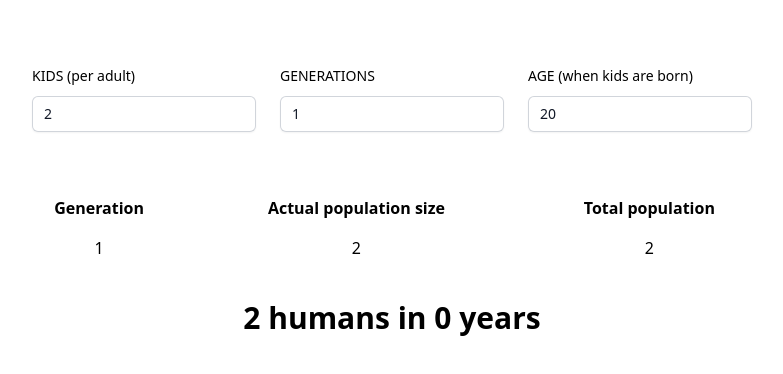
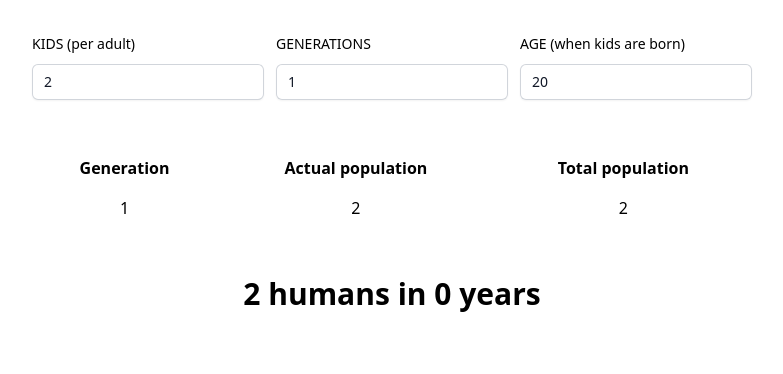
Before and after one commit to mike-tuxedo/population-calculator, a SvelteKit app: page / in a window 1280 px wide. Shown: the top 374 px of the page, without its empty margins (248-1031 px from the left). Built offline with nearby package versions, Linux system fonts and the light colour scheme.

Commit message:
Optimize styling

```diff
--- a/src/routes/+page.svelte
+++ b/src/routes/+page.svelte
@@ -4,16 +4,18 @@
 	let birthAge = $state(20);
 	let generations = $state(1);
 	let populationPerGeneration = $derived.by(() => {
-		const result = [{
+		const result = [
+			{
 				population: start,
 				currentGenerationPopulation: start
-		}];
+			}
+		];
 		if (generations === 1) return result;
 
-		for(let i = 1; i < generations; i++) {
-			const currentGenerationPopulation = result[i-1].currentGenerationPopulation * kids;
-			console.log(result[i-1].population);
-			const population = result[i-1].population + currentGenerationPopulation;
+		for (let i = 1; i < generations; i++) {
+			const currentGenerationPopulation = result[i - 1].currentGenerationPopulation * kids;
+			console.log(result[i - 1].population);
+			const population = result[i - 1].population + currentGenerationPopulation;
 			result.push({ population, currentGenerationPopulation });
 		}
 		return result;
@@ -21,52 +23,76 @@
 
 	$effect(() => {
 		console.log('populationPerGeneration changed', populationPerGeneration.length);
-	})
+	});
 </script>
 
 <div class="max-w-3xl mx-auto">
-<div class="mt-10 grid grid-cols-1 gap-6 sm:grid-cols-3 p-6">
+	<div class="mt-2 grid grid-cols-1 gap-3 sm:grid-cols-3 p-6">
 		<div>
 			<label for="first-name" class="block text-sm/6 font-medium">KIDS (per adult)</label>
 			<div class="mt-2">
-			<input type="number" bind:value={kids} class="block w-full rounded-md border-0 py-1.5 text-gray-900 shadow-sm ring-1 ring-inset ring-gray-300 placeholder:text-gray-400 focus:ring-2 focus:ring-inset focus:ring-indigo-600 sm:text-sm/6">
+				<input
+					type="number"
+					bind:value={kids}
+					class="block w-full rounded-md border-0 py-1.5 text-gray-900 shadow-sm ring-1 ring-inset ring-gray-300 placeholder:text-gray-400 focus:ring-2 focus:ring-inset focus:ring-indigo-600 sm:text-sm/6"
+				/>
 			</div>
 		</div>
 		<div>
 			<label for="last-name" class="block text-sm/6 font-medium">GENERATIONS</label>
 			<div class="mt-2">
-			<input type="number" bind:value={generations} class="block w-full rounded-md border-0 py-1.5 text-gray-900 shadow-sm ring-1 ring-inset ring-gray-300 placeholder:text-gray-400 focus:ring-2 focus:ring-inset focus:ring-indigo-600 sm:text-sm/6">
+				<input
+					type="number"
+					bind:value={generations}
+					class="block w-full rounded-md border-0 py-1.5 text-gray-900 shadow-sm ring-1 ring-inset ring-gray-300 placeholder:text-gray-400 focus:ring-2 focus:ring-inset focus:ring-indigo-600 sm:text-sm/6"
+				/>
 			</div>
 		</div>
 		<div>
 			<label for="last-name" class="block text-sm/6 font-medium">AGE (when kids are born)</label>
 			<div class="mt-2">
-			<input type="number" bind:value={birthAge} class="block w-full rounded-md border-0 py-1.5 text-gray-900 shadow-sm ring-1 ring-inset ring-gray-300 placeholder:text-gray-400 focus:ring-2 focus:ring-inset focus:ring-indigo-600 sm:text-sm/6">
+				<input
+					type="number"
+					bind:value={birthAge}
+					class="block w-full rounded-md border-0 py-1.5 text-gray-900 shadow-sm ring-1 ring-inset ring-gray-300 placeholder:text-gray-400 focus:ring-2 focus:ring-inset focus:ring-indigo-600 sm:text-sm/6"
+				/>
 			</div>
 		</div>
 	</div>
 
-<div class="tablewrapper text-center mt-8 w-full" style="max-height: 60vh; overflow: auto;">
+	<div class="tablewrapper text-center w-full p-6" style="max-height: 40vh; overflow: auto;">
 		<table class="w-full">
 			<tbody>
 				<tr class="sticky top-0" style="background: #fff">
 					<th class="p-2">Generation</th>
-				<th class="p-2">Actual population size</th>
+					<th class="p-2">Actual population</th>
 					<th class="p-2">Total population</th>
 				</tr>
 				{#each populationPerGeneration.reverse() as population, i}
 					<tr>
 						<td class="p-2">{generations - i}</td>
-					<td class="p-2">{population.currentGenerationPopulation.toLocaleString('de-DE', { maximumFractionDigits: 0 })}</td>
-					<td class="p-2">{population.population.toLocaleString('de-DE', { maximumFractionDigits: 0 })}</td>
+						<td class="p-2"
+							>{population.currentGenerationPopulation.toLocaleString('de-DE', {
+								maximumFractionDigits: 0
+							})}</td
+						>
+						<td class="p-2"
+							>{population.population.toLocaleString('de-DE', { maximumFractionDigits: 0 })}</td
+						>
 					</tr>
 				{/each}
 			</tbody>
 		</table>
 	</div>
 
-<p class="w-full text-3xl text-center font-bold mt-8">{populationPerGeneration[populationPerGeneration.length-1].population.toLocaleString('de-DE', { maximumFractionDigits: 0 })} humans in {(generations - 1)*birthAge} years</p>
+	<p class="w-full text-3xl text-center font-bold p-6" style="overflow-wrap: break-word;">
+		{populationPerGeneration[populationPerGeneration.length - 1].population.toLocaleString(
+			'de-DE',
+			{ maximumFractionDigits: 0 }
+		)} humans in {(generations - 1) * birthAge} years
+	</p>
 </div>
+
 <style>
 	:global(body) {
 		background: #fff;
```
Lines whose indentation alone changed are shown as unchanged.
